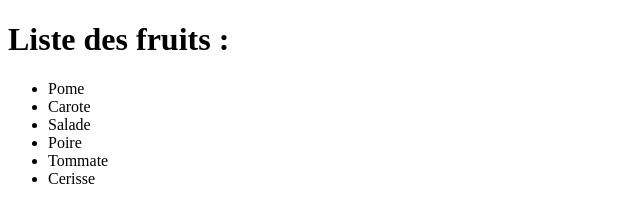
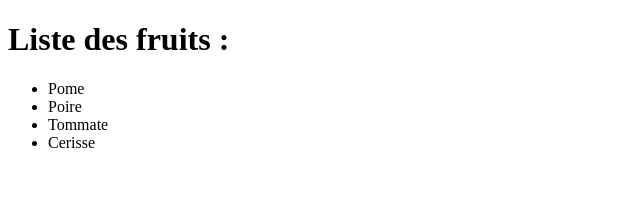
Before and after one commit to ruddymarc/exercice-git-merge-defi, a plain HTML site: page index.html in a window 1280 px wide. Shown: the whole page, without its empty margins (0-640 px from the left). Drawn offline with Linux system fonts and the light colour scheme.

Commit message:
Remove vegetables from fruit list

```diff
--- a/index.html
+++ b/index.html
@@ -10,8 +10,6 @@
     <h1>Liste des fruits :</h1>
     <ul>
       <li>Pome</li>
-      <li>Carote</li>
-      <li>Salade</li>
       <li>Poire</li>
       <li>Tommate</li>
       <li>Cerisse</li>
```
